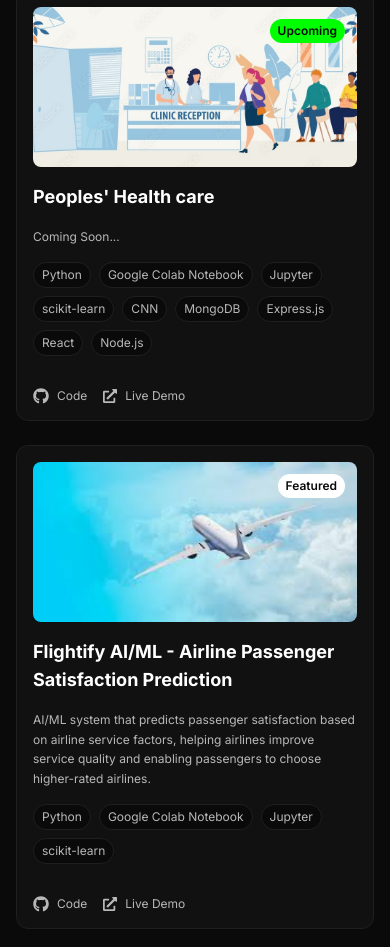
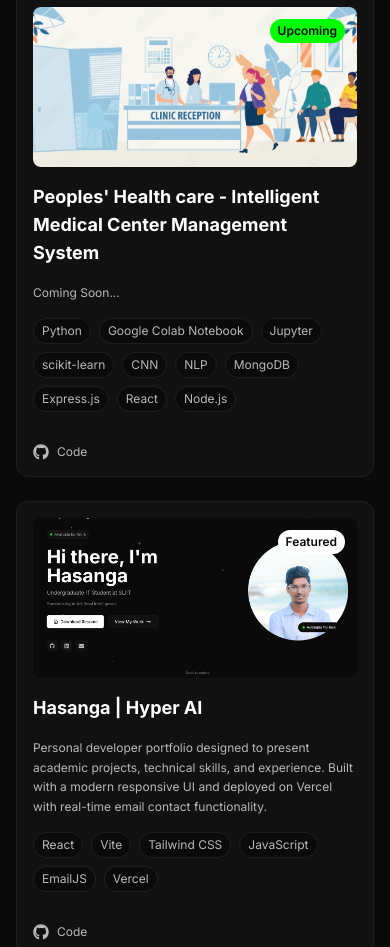
Before and after one commit to Hasanga910/portfolio, a React (Vite) app: page / in a window 390 px wide. Shown: the part 4296-5243 px from the top of the page. Built offline with nearby package versions, Linux system fonts and the light colour scheme; a web font is replaced by a local one.

Commit message:
New update

```diff
--- a/src/components/Projects.jsx
+++ b/src/components/Projects.jsx
@@ -26,22 +26,29 @@ const Projects = () => {
 
   const projects = [
     {
-      title: "Peoples' Health care",
+      title: "Peoples' Health care - Intelligent Medical Center Management System",
       description: 'Coming Soon...',
       image: "Peoples' Health Care.jpg",
-      technologies: ['Python', 'Google Colab Notebook','Jupyter','scikit-learn','CNN','MongoDB','Express.js','React','Node.js'],
+      technologies: ['Python', 'Google Colab Notebook','Jupyter','scikit-learn','CNN','NLP','MongoDB','Express.js','React','Node.js'],
       github: 'https://github.com/Hasanga910/People-s-Health-Care.git',
-      live: 'https://demo-ecommerce.com',
       featured: true,
       upcoming: true,
+    },
+    {
+      title: "Hasanga | Hyper AI",
+      description: 'Personal developer portfolio designed to present academic projects, technical skills, and experience. Built with a modern responsive UI and deployed on Vercel with real-time email contact functionality.',
+      image: "portfolio.png",
+      technologies: ['React', 'Vite',' Tailwind CSS', 'JavaScript', 'EmailJS', 'Vercel'],
+      github: 'https://github.com/Hasanga910/portfolio.git',
+      featured: true,
+      upcoming: false,
     },
     {
       title: 'Flightify AI/ML - Airline Passenger Satisfaction Prediction',
       description: 'AI/ML system that predicts passenger satisfaction based on airline service factors, helping airlines improve service quality and enabling passengers to choose higher-rated airlines.',
       image: 'Flightify.jpg',
-      technologies: ['Python', 'Google Colab Notebook','Jupyter','scikit-learn'],
+      technologies: ['Python', 'Google Colab Notebook','Jupyter','Scikit-learn','Logistic Regression','Random Forest','Decision Tree','SVM','KNN','MLP'],
       github: 'https://github.com/Hasanga910/Flightify.git',
-      live: 'https://demo-ecommerce.com',
       featured: true,
       upcoming: false,
     },
@@ -51,17 +58,15 @@ const Projects = () => {
       image: 'Hireza.webp',
       technologies: ['Java', 'MS SQL Server', 'Docker', 'JSP','Servlets', 'Apache Tomcat', 'MVC', 'HTML/CSS'],
       github: 'https://github.com/Hasanga910/HireZa.git',
-      live: 'https://demo-taskmanager.com',
       featured: true,
       upcoming: false,
     },
     {
-      title: 'ApolloCabs Taxi Booking Platform',
+      title: 'ApolloCabs - Taxi Booking Platform',
       description: 'Comprehensive online taxi booking platform built with Java OOP principles, featuring multi-portal system for passengers, drivers, and admins with real-time booking capabilities.',
       image: 'Apollocabs.jpg',
       technologies: ['Java 17', 'JSP', 'Servlets','Apache Tomcat','MVC','HTML/CSS'],
       github: 'https://github.com/Hasanga910/ApolloCabs.git',
-      live: 'https://demo-weather.com',
       featured: false,
       upcoming: false,
     },
@@ -147,15 +152,6 @@ const Projects = () => {
                     <FaGithub className="text-base sm:text-lg" />
                     <span className="text-xs sm:text-sm">Code</span>
                   </a>
-                  <a
-                    href={project.live}
-                    target="_blank"
-                    rel="noopener noreferrer"
-                    className="flex items-center gap-2 text-light-gray dark:text-light-gray hover:text-white dark:hover:text-white transition-colors"
-                  >
-                    <FaExternalLinkAlt className="text-sm" />
-                    <span className="text-xs sm:text-sm">Live Demo</span>
-                  </a>
                 </div>
               </div>
             </div>
--- a/src/components/Skills.jsx
+++ b/src/components/Skills.jsx
@@ -61,7 +61,7 @@ const Skills = () => {
       skills: [
         { name: 'Docker', icon: <FaDocker />, level: 86 },
         { name: 'AWS', icon: <FaAws />, level: 84 },
-        { name: 'Git', icon: <FaGitAlt />, level: 90 },
+        { name: 'Git', icon: <FaGitAlt />, level: 85 },
       ],
     },
   ];
```
Also changed, not shown: public/portfolio.png (added).
